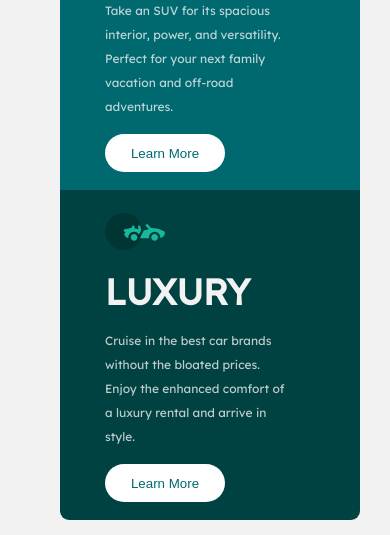
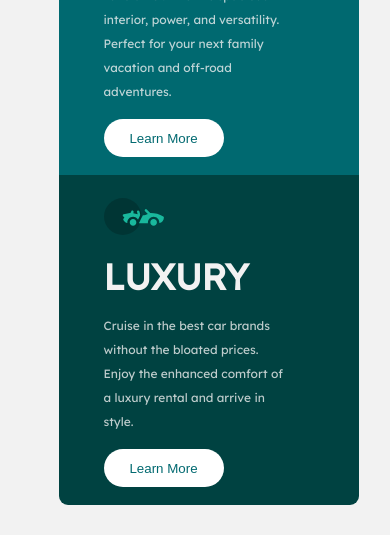
Before and after one commit to edelance21/3-column-preview-card-component-main, a plain HTML site: page index.html in a window 390 px wide. Shown: the part 485-1020 px from the top of the page. After the commit the page ends 990 px from the top, so only its background shows below. Drawn offline with Linux system fonts and the light colour scheme.

Commit message:
paddding left added

```diff
--- a/style.css
+++ b/style.css
@@ -179,9 +179,9 @@ img {
 }
 
 body {
-    margin: 1rem;
+    margin: 0rem;
     justify-content: center;
-    padding-left: 2rem;
+    padding-left: 1.8rem;
 }
 
 }
```
